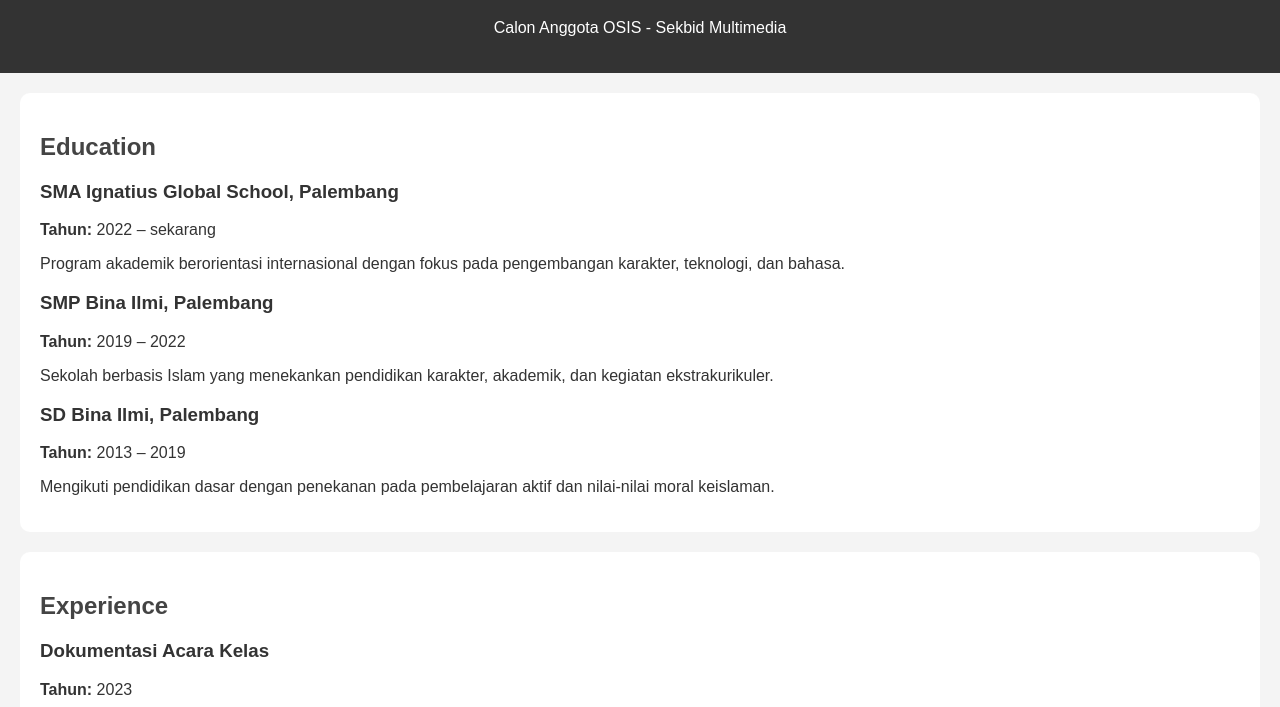
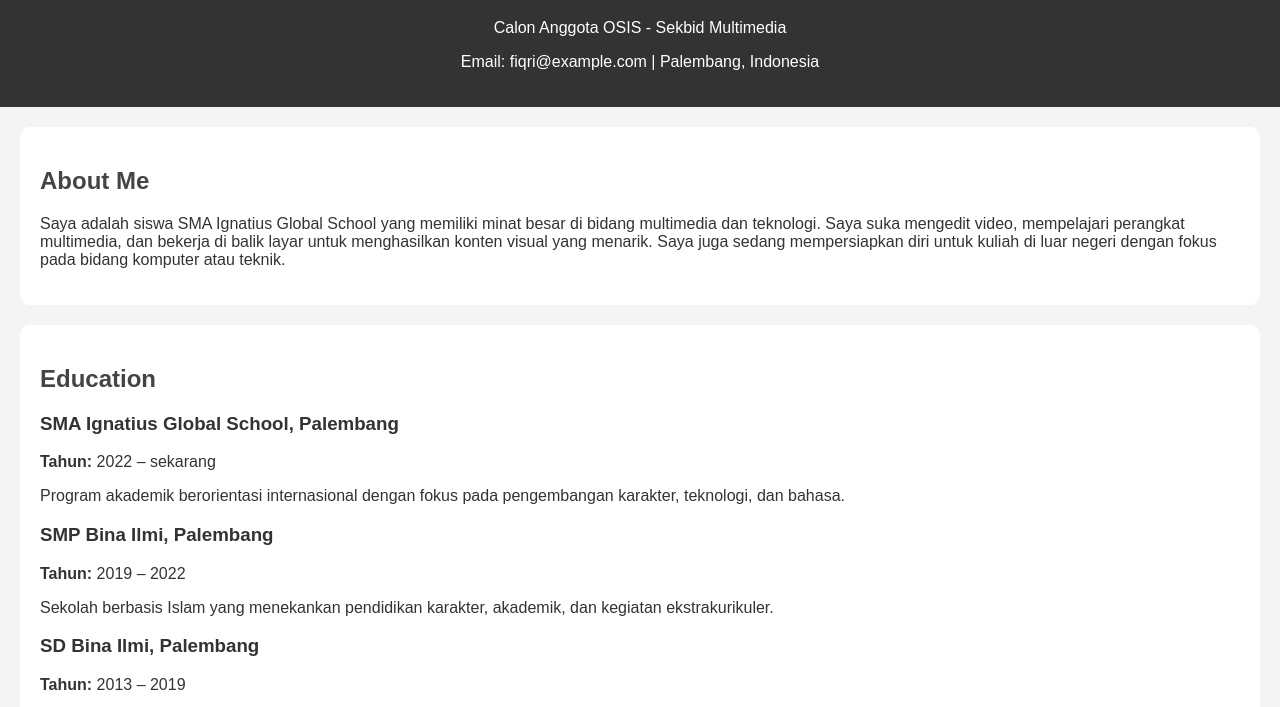
Before and after one commit to AhmadsV99/AhmadsV99.github.io, a plain HTML site: page index.html in a window 1280 px wide. Shown: the part 81-788 px from the top of the page. Drawn offline with Linux system fonts and the light colour scheme.

Commit message:
Update index.html

```diff
--- a/index.html
+++ b/index.html
@@ -38,7 +38,13 @@
   <header>
     <h1>Ahmad Fiqri Saputra</h1>
     <p>Calon Anggota OSIS - Sekbid Multimedia</p>
+    <p>Email: fiqri@example.com | Palembang, Indonesia</p>
   </header>
+
+  <section>
+    <h2>About Me</h2>
+    <p>Saya adalah siswa SMA Ignatius Global School yang memiliki minat besar di bidang multimedia dan teknologi. Saya suka mengedit video, mempelajari perangkat multimedia, dan bekerja di balik layar untuk menghasilkan konten visual yang menarik. Saya juga sedang mempersiapkan diri untuk kuliah di luar negeri dengan fokus pada bidang komputer atau teknik.</p>
+  </section>
 
   <section>
     <h2>Education</h2>
```
